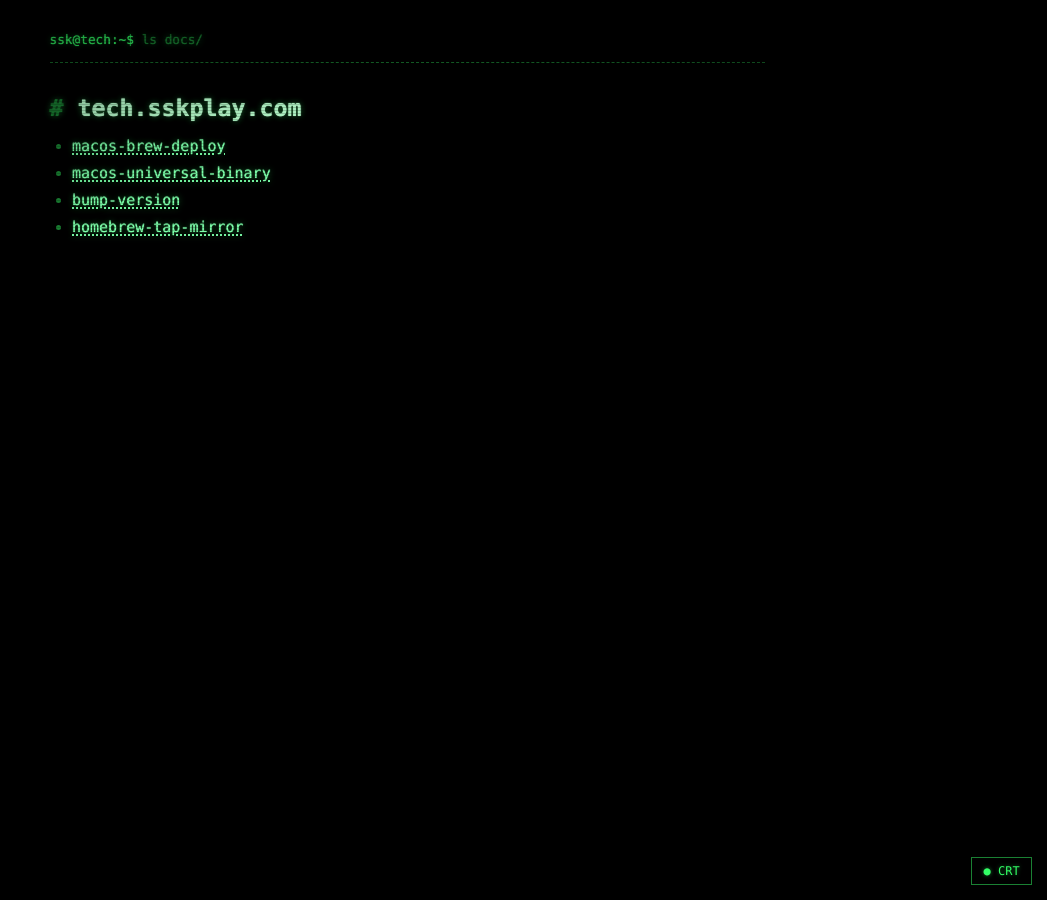
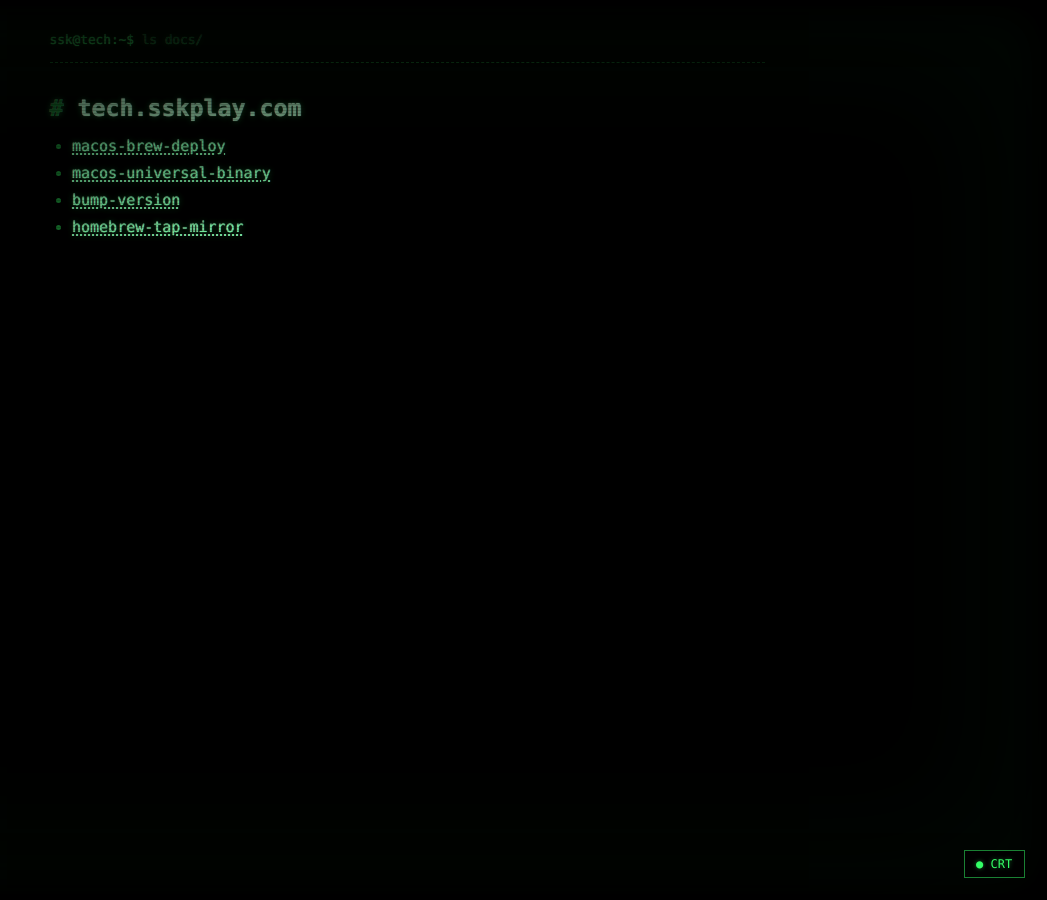
Before and after one commit to ssk-play/tech.sskplay.com, a Jekyll site: the page built from docs/index.md, in a window 1280 px wide. Shown: the whole page, without its empty margins (233-1280 px from the left). Built offline with Jekyll 4.4.1, drawn with Linux system fonts in a browser that asks for light colours; our own code applies the rules of GitHub Pages for plain Markdown files.

Commit message:
Add fake CRT barrel: bezel + stronger vignette + chromatic aberration
inset box-shadow 4겹으로 둥근 튜브 베젤 흉내,
vignette 모서리 falloff 강화,
text-shadow 에 R/B 0.5px 오프셋으로 형광면 chromatic split.
모두 토글 OFF 시 사라짐.

```diff
--- a/docs/_layouts/default.html
+++ b/docs/_layouts/default.html
@@ -19,6 +19,7 @@
     </div>
     <div class="crt__overlay" aria-hidden="true"></div>
     <div class="crt__vignette" aria-hidden="true"></div>
+    <div class="crt__bezel" aria-hidden="true"></div>
   </div>
   <button class="crt__toggle" type="button" aria-pressed="true" title="Toggle CRT shader">CRT</button>
   <script src="{{ '/assets/js/crt-toggle.js' | relative_url }}"></script>
--- a/docs/assets/css/crt.css
+++ b/docs/assets/css/crt.css
@@ -21,7 +21,11 @@ html, body {
 }
 
 body {
-  text-shadow: 0 0 1px currentColor, 0 0 6px var(--crt-glow);
+  text-shadow:
+    -0.5px 0 0 rgba(255, 60, 80, 0.35),
+    0.5px 0 0 rgba(80, 200, 255, 0.35),
+    0 0 1px currentColor,
+    0 0 6px var(--crt-glow);
 }
 
 .crt {
@@ -180,8 +184,22 @@ img { max-width: 100%; filter: hue-rotate(80deg) saturate(0.6); }
 }
 
 .crt__vignette {
-  background: radial-gradient(ellipse at center, transparent 50%, rgba(0, 0, 0, 0.7) 100%);
+  background:
+    radial-gradient(ellipse 80% 75% at center, transparent 35%, rgba(0, 0, 0, 0.55) 75%, rgba(0, 0, 0, 0.95) 100%);
   z-index: 11;
+}
+
+.crt__bezel {
+  position: fixed;
+  inset: 0;
+  pointer-events: none;
+  z-index: 12;
+  border-radius: 2.5rem;
+  box-shadow:
+    inset 0 0 0 6px #000,
+    inset 0 0 40px 18px rgba(0, 0, 0, 0.9),
+    inset 0 0 120px 70px rgba(0, 12, 5, 0.55),
+    inset 0 0 220px 120px rgba(0, 0, 0, 0.45);
 }
 
 @keyframes flicker {
@@ -196,12 +214,13 @@ img { max-width: 100%; filter: hue-rotate(80deg) saturate(0.6); }
 /* OFF state — kill shader effects, keep green-on-black */
 html.crt-off body { text-shadow: none; }
 html.crt-off .crt__overlay,
-html.crt-off .crt__vignette { display: none; }
+html.crt-off .crt__vignette,
+html.crt-off .crt__bezel { display: none; }
 
 .crt__toggle {
   position: fixed;
-  right: 1rem;
-  bottom: 1rem;
+  right: 1.5rem;
+  bottom: 1.5rem;
   z-index: 20;
   background: var(--crt-bg);
   color: var(--crt-fg);
```
